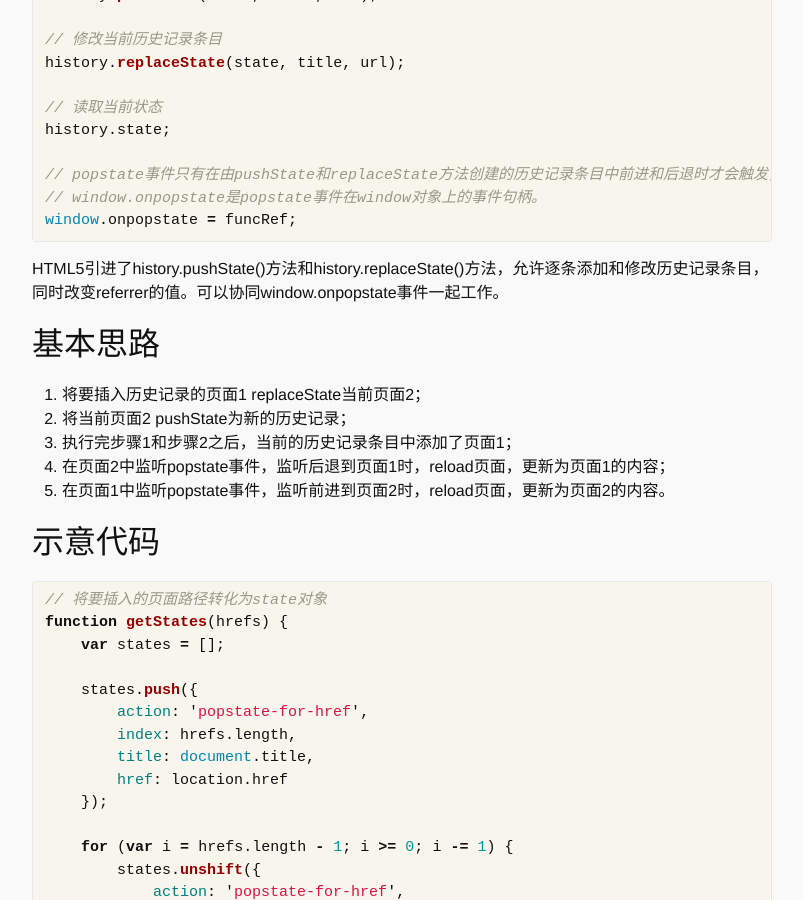
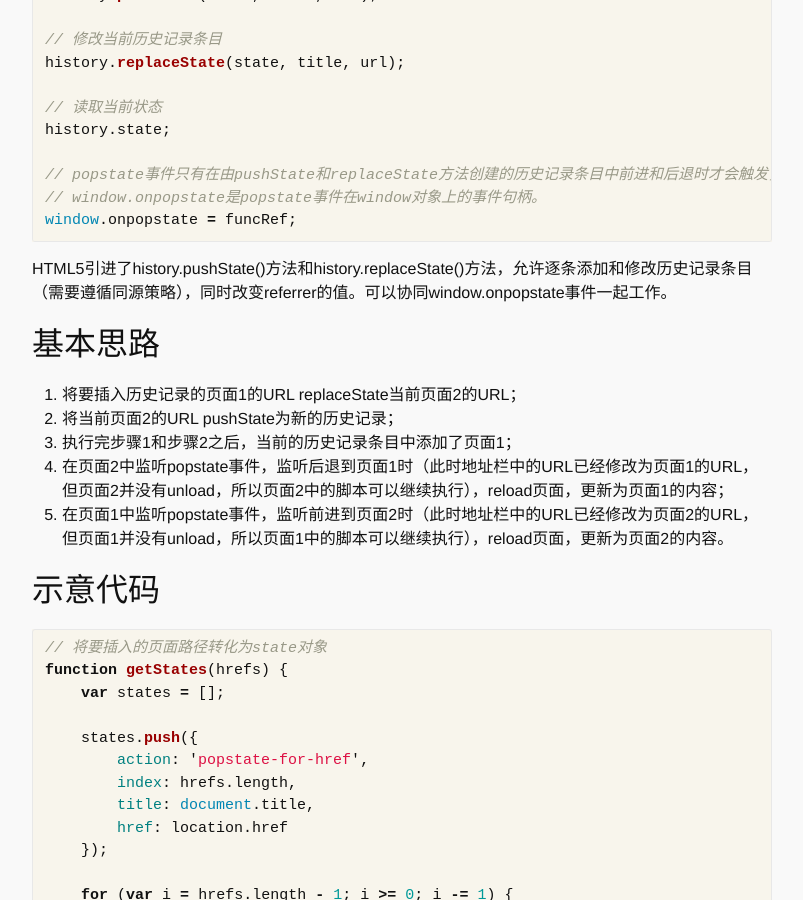
Before and after one commit to testudy/testudy.github.io, a Jekyll site: the page built from tech/_posts/2016-11-17-modify-history.md, in a window 1280 px wide and 900 px high, scrolled down 754 px. Shown: the whole window, without its empty margins (238-1041 px from the left). Built offline with Jekyll 4.4.1, drawn with Linux system fonts in a browser that asks for light colours; comment, search, counter and statistics services are not loaded.

Commit message:
补充modify-history内容

````diff
--- a/tech/_posts/2016-11-17-modify-history.md
+++ b/tech/_posts/2016-11-17-modify-history.md
@@ -11,7 +11,7 @@ tags: 技术 原创
 
 ## 基础API
 `history`对象是BOM提供了的对浏览器历史记录的访问能力。常用的方法如下：
-{% highlight javascript %}
+```javascript
 // 后退
 history.back();
 
@@ -37,22 +37,21 @@ history.state;
 // popstate事件只有在由pushState和replaceState方法创建的历史记录条目中前进和后退时才会触发，
 // window.onpopstate是popstate事件在window对象上的事件句柄。
 window.onpopstate = funcRef;
-{% endhighlight %}
+```
 
-HTML5引进了history.pushState()方法和history.replaceState()方法，允许逐条添加和修改历史记录条目，同时改变referrer的值。可以协同window.onpopstate事件一起工作。
+HTML5引进了history.pushState()方法和history.replaceState()方法，允许逐条添加和修改历史记录条目（需要遵循同源策略），同时改变referrer的值。可以协同window.onpopstate事件一起工作。
 
 
 ## 基本思路
-1. 将要插入历史记录的页面1 replaceState当前页面2；
-2. 将当前页面2 pushState为新的历史记录；
+1. 将要插入历史记录的页面1的URL replaceState当前页面2的URL；
+2. 将当前页面2的URL pushState为新的历史记录；
 3. 执行完步骤1和步骤2之后，当前的历史记录条目中添加了页面1；
-4. 在页面2中监听popstate事件，监听后退到页面1时，reload页面，更新为页面1的内容；
-5. 在页面1中监听popstate事件，监听前进到页面2时，reload页面，更新为页面2的内容。
+4. 在页面2中监听popstate事件，监听后退到页面1时（此时地址栏中的URL已经修改为页面1的URL，但页面2并没有unload，所以页面2中的脚本可以继续执行），reload页面，更新为页面1的内容；
+5. 在页面1中监听popstate事件，监听前进到页面2时（此时地址栏中的URL已经修改为页面2的URL，但页面1并没有unload，所以页面1中的脚本可以继续执行），reload页面，更新为页面2的内容。
 
 
 ## 示意代码
-{% highlight javascript %}
-
+```javascript
 // 将要插入的页面路径转化为state对象
 function getStates(hrefs) {
     var states = [];
@@ -97,8 +96,7 @@ function popstate(event) {
         location.replace(location.href);
     }
 }
-
-{% endhighlight %}
+```
 
 
 ## 参考资料：
````
